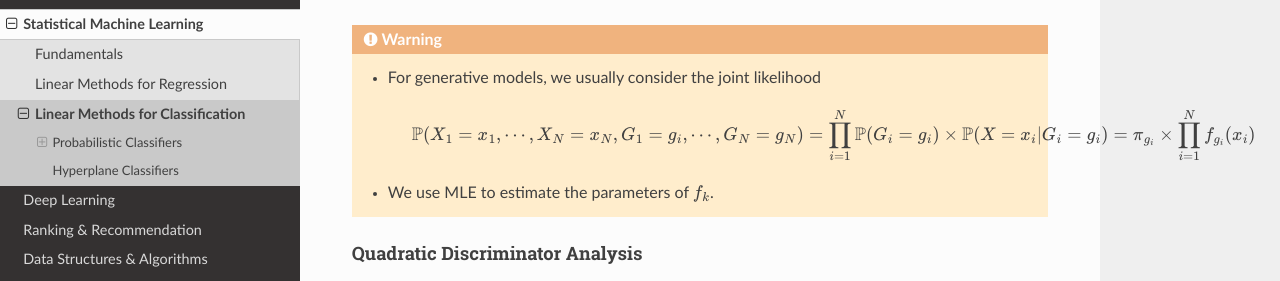
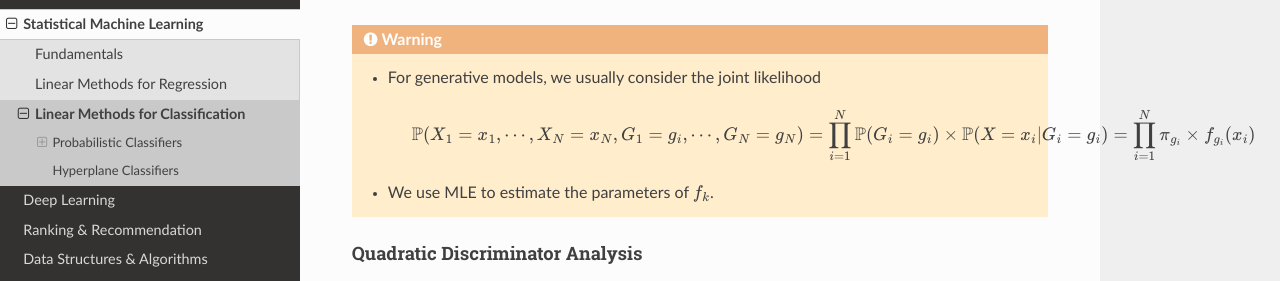
Before and after one commit to uselesstechjunks/leetcode, a Sphinx documentation site: the page built from docs/source/ml/linearcls.rst, in a window 1280 px wide and 900 px high, scrolled down 1119 px. Shown: the part 152-433 px from the top of the window. Built offline with Sphinx 7.4.7 and the Read the Docs theme 2.0.0, drawn with Linux system fonts in a browser that asks for light colours.

Commit message:
Update linearcls.rst

```diff
--- a/docs/source/ml/linearcls.rst
+++ b/docs/source/ml/linearcls.rst
@@ -41,7 +41,7 @@ Inference
 .. warning::
 	* For generative models, we usually consider the joint likelihood
 
-		.. math:: \mathbb{P}(X_1=x_1,\cdots,X_N=x_N,G_1=g_i,\cdots,G_N=g_N)=\prod_{i=1}^{N}\mathbb{P}(G_i=g_i)\times\mathbb{P}(X=x_i|G_i=g_i)=\pi_{g_i}\times \prod_{i=1}^{N}f_{g_i}(x_i)
+		.. math:: \mathbb{P}(X_1=x_1,\cdots,X_N=x_N,G_1=g_i,\cdots,G_N=g_N)=\prod_{i=1}^{N}\mathbb{P}(G_i=g_i)\times\mathbb{P}(X=x_i|G_i=g_i)=\prod_{i=1}^{N}\pi_{g_i}\times f_{g_i}(x_i)
 	* We use MLE to estimate the parameters of :math:`f_k`.
 
 Quadratic Discriminator Analysis
```
